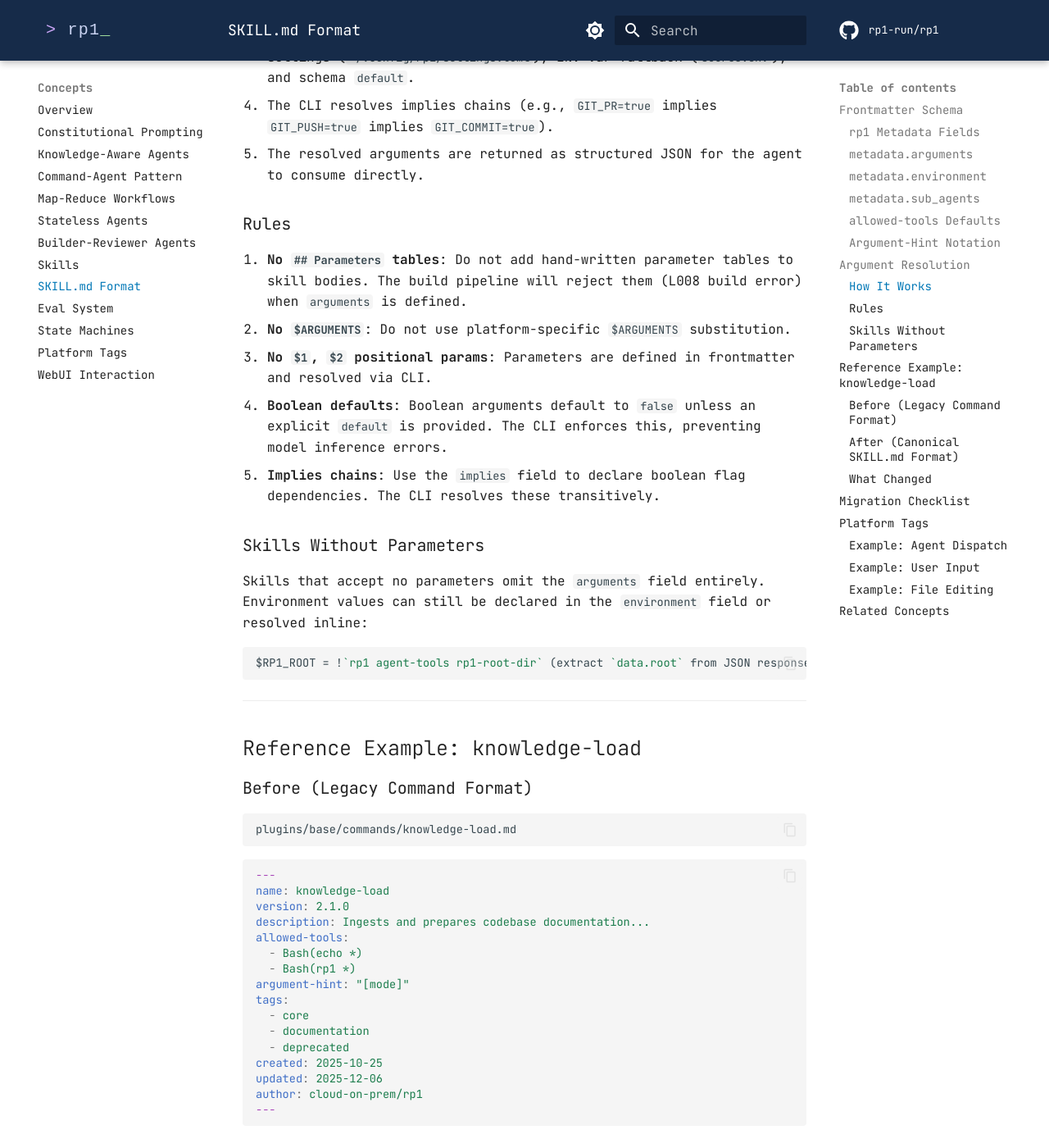
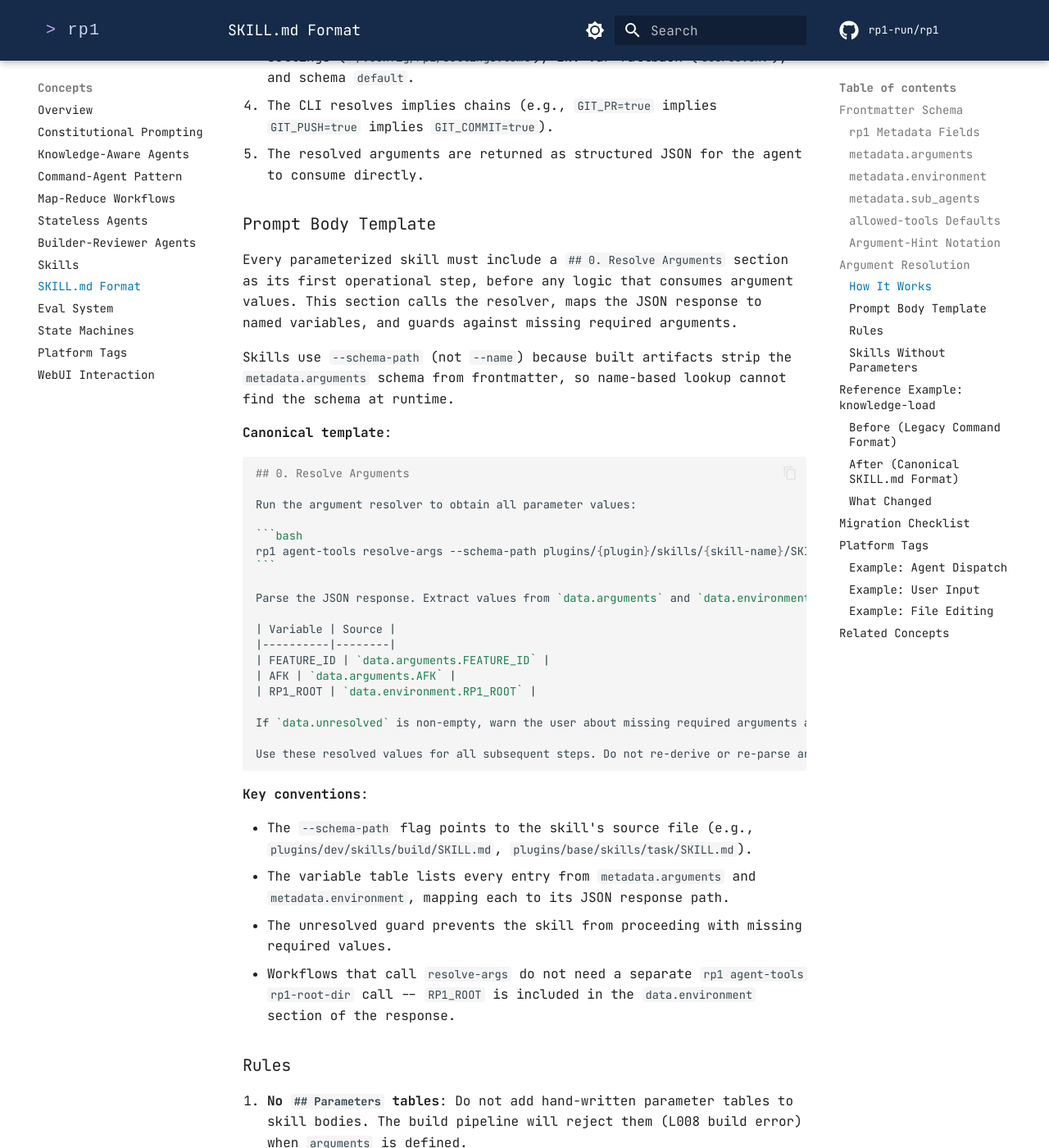
Before and after one commit to rp1-run/rp1, an MkDocs documentation site: the page built from docs/concepts/skill-format.md, in a window 1280 px wide and 1400 px high, scrolled down 5788 px. Shown: the whole window at 82% size. Built offline with MkDocs 1.6.1 and Material for MkDocs 9.7.7, drawn with Linux system fonts in a browser that asks for light colours; comment, search, counter and statistics services are not loaded.

Commit message:
feat(ensure-workflows-use-arg-resolver): implement TD1 - add resolver-first prompt body template to skill-format.md
Add "Prompt Body Template" subsection to the Argument Resolution section
documenting the canonical ## 0. Resolve Arguments pattern with --schema-path,
variable table mapping, and unresolved guard.

Generated with AI

Co-Authored-By: rp1 <bot@rp1.run>

`````diff
--- a/docs/concepts/skill-format.md
+++ b/docs/concepts/skill-format.md
@@ -172,6 +172,43 @@ Arguments are resolved programmatically at invocation time via the `rp1 agent-to
 4. The CLI resolves implies chains (e.g., `GIT_PR=true` implies `GIT_PUSH=true` implies `GIT_COMMIT=true`).
 5. The resolved arguments are returned as structured JSON for the agent to consume directly.
 
+### Prompt Body Template
+
+Every parameterized skill must include a `## 0. Resolve Arguments` section as its first operational step, before any logic that consumes argument values. This section calls the resolver, maps the JSON response to named variables, and guards against missing required arguments.
+
+Skills use `--schema-path` (not `--name`) because built artifacts strip the `metadata.arguments` schema from frontmatter, so name-based lookup cannot find the schema at runtime.
+
+**Canonical template**:
+
+````markdown
+## 0. Resolve Arguments
+
+Run the argument resolver to obtain all parameter values:
+
+```bash
+rp1 agent-tools resolve-args --schema-path plugins/{plugin}/skills/{skill-name}/SKILL.md --args "$ARGUMENTS"
+```
+
+Parse the JSON response. Extract values from `data.arguments` and `data.environment`:
+
+| Variable | Source |
+|----------|--------|
+| FEATURE_ID | `data.arguments.FEATURE_ID` |
+| AFK | `data.arguments.AFK` |
+| RP1_ROOT | `data.environment.RP1_ROOT` |
+
+If `data.unresolved` is non-empty, warn the user about missing required arguments and stop.
+
+Use these resolved values for all subsequent steps. Do not re-derive or re-parse arguments.
+````
+
+**Key conventions**:
+
+- The `--schema-path` flag points to the skill's source file (e.g., `plugins/dev/skills/build/SKILL.md`, `plugins/base/skills/task/SKILL.md`).
+- The variable table lists every entry from `metadata.arguments` and `metadata.environment`, mapping each to its JSON response path.
+- The unresolved guard prevents the skill from proceeding with missing required values.
+- Workflows that call `resolve-args` do not need a separate `rp1 agent-tools rp1-root-dir` call -- `RP1_ROOT` is included in the `data.environment` section of the response.
+
 ### Rules
 
 1. **No `## Parameters` tables**: Do not add hand-written parameter tables to skill bodies. The build pipeline will reject them (L008 build error) when `arguments` is defined.
`````
